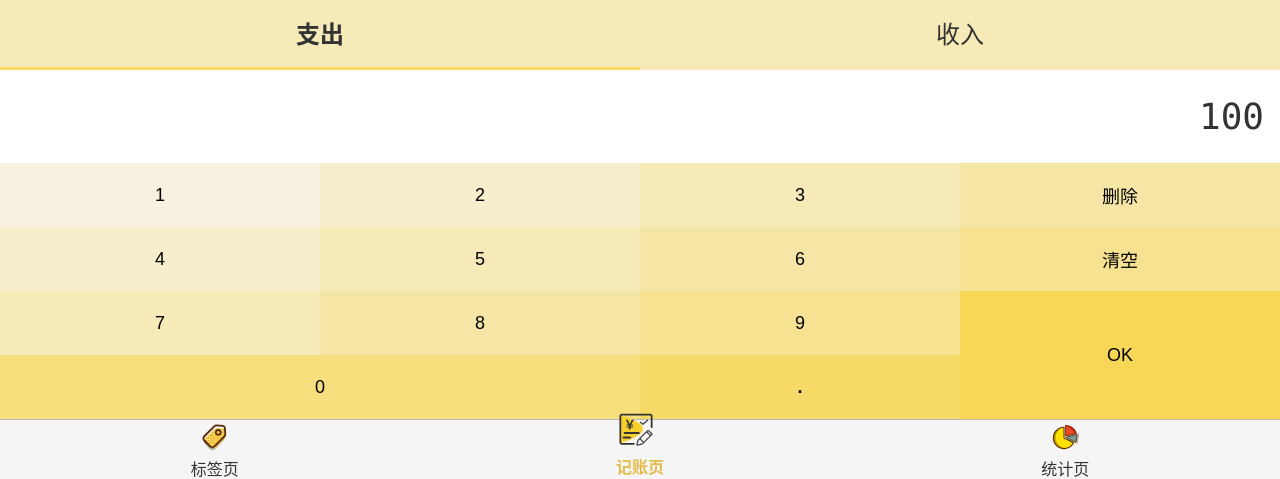
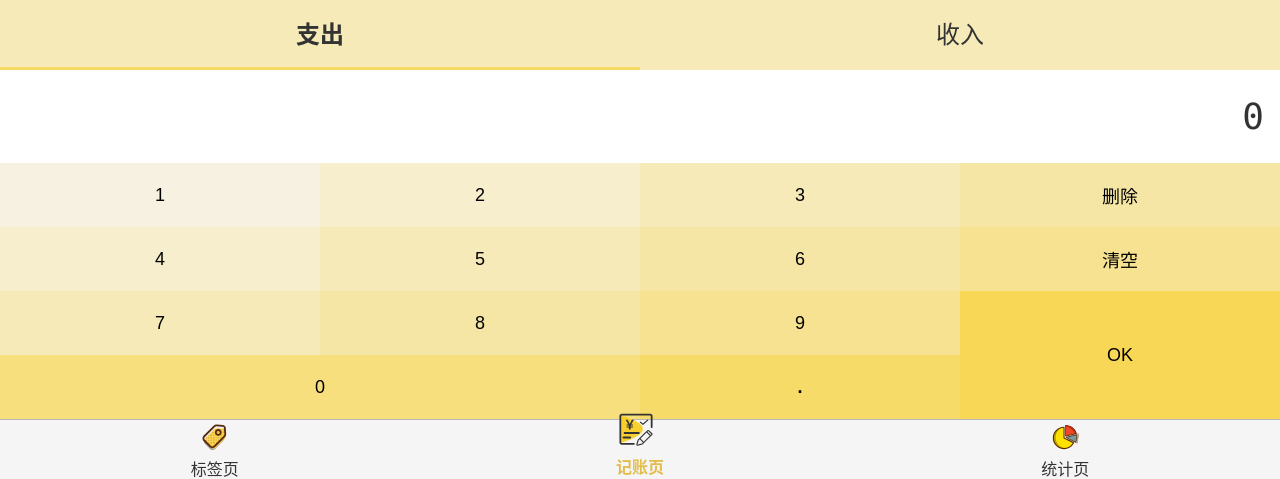
Before and after one commit to adnabb/accounting, a React app: page /account in a window 1280 px wide. Shown: the part 318-797 px from the top of the page. Built offline with nearby package versions, Linux system fonts and the light colour scheme.

Commit message:
记账页面 - 键盘按钮添加点击事件

```diff
--- a/src/views/Account.tsx
+++ b/src/views/Account.tsx
@@ -23,25 +23,7 @@ export default function Account() {
           <TagSection />
           <NoteSection />
           <CategorySection />
-          <KeyoardSection>
-            <div className="result">100</div>
-            <div className="button-wrapper clearfix">
-              <button>1</button>
-              <button>2</button>
-              <button>3</button>
-              <button>删除</button>
-              <button>4</button>
-              <button>5</button>
-              <button>6</button>
-              <button>清空</button>
-              <button>7</button>
-              <button>8</button>
-              <button>9</button>
-              <button className="ok">OK</button>
-              <button className="zero">0</button>
-              <button className="dot">.</button>
-            </div>
-          </KeyoardSection>
+          <KeyoardSection />
         </Layout>
       </MyLayout>
   )
--- a/src/views/Account/CategorySection.tsx
+++ b/src/views/Account/CategorySection.tsx
@@ -35,7 +35,7 @@ const CategorySection: React.FC = () => {
     <Wrapper>
       <ol>
         {categoryList.map(c => (
-            <li className={c === category ? 'selected' : ''} onClick={() => setCategory(c)}>
+            <li className={c === category ? 'selected' : ''} key={c} onClick={() => setCategory(c)}>
               {categoryMap[c]}
             </li>
         ))}
--- a/src/views/Account/KeyboardSection.tsx
+++ b/src/views/Account/KeyboardSection.tsx
@@ -1,6 +1,7 @@
 import styled from 'styled-components';
+import React, {useState} from 'react';
 
-export const KeyoardSection = styled.section`
+const Wrapper = styled.section`
   font-family: Consolas;
   > .result {
     font-size: 36px;
@@ -53,3 +54,61 @@ export const KeyoardSection = styled.section`
     }
   }
 `;
+
+const KeyoardSection: React.FC = () => {
+  const [result, setResult] = useState('0');
+  const onClick = (e:React.MouseEvent) => {
+    const text = (e.target as HTMLButtonElement).textContent;
+    switch (text) {
+      case '1':
+      case '2':
+      case '3':
+      case '4':
+      case '5':
+      case '6':
+      case '7':
+      case '8':
+      case '9':
+      case '0':
+        setResult(result === '0' ? text : result + text)
+        break;
+      case '.':
+        setResult(result.indexOf('.') >= 0 ? result : result + text)
+        break
+      case '删除':
+        setResult(result.length > 1 ? result.slice(0,-1) : '0')
+        break
+      case '清空':
+        setResult('0');
+        break;
+      case 'ok':
+        console.log('ok');
+        break;
+      default:
+        break;
+    }
+  }
+  return (
+    <Wrapper>
+      <div className="result">{result}</div>
+      <div className="button-wrapper clearfix" onClick={onClick}>
+        <button>1</button>
+        <button>2</button>
+        <button>3</button>
+        <button>删除</button>
+        <button>4</button>
+        <button>5</button>
+        <button>6</button>
+        <button>清空</button>
+        <button>7</button>
+        <button>8</button>
+        <button>9</button>
+        <button className="ok">OK</button>
+        <button className="zero">0</button>
+        <button className="dot">.</button>
+      </div>
+    </Wrapper>
+  )
+}
+
+export {KeyoardSection}
--- a/src/views/Account/NoteSection.tsx
+++ b/src/views/Account/NoteSection.tsx
@@ -1,11 +1,11 @@
 import styled from 'styled-components';
-import React, {RefObject, useState} from 'react';
+import React, {useState} from 'react';
 
 const Wrapper = styled.section`
   font-size: 14px;
   > label {
     padding: 26px 16px;
-    display: inline-block;
+    display: flex;
     width: 100%;
     box-sizing: border-box;
     > input {
```
